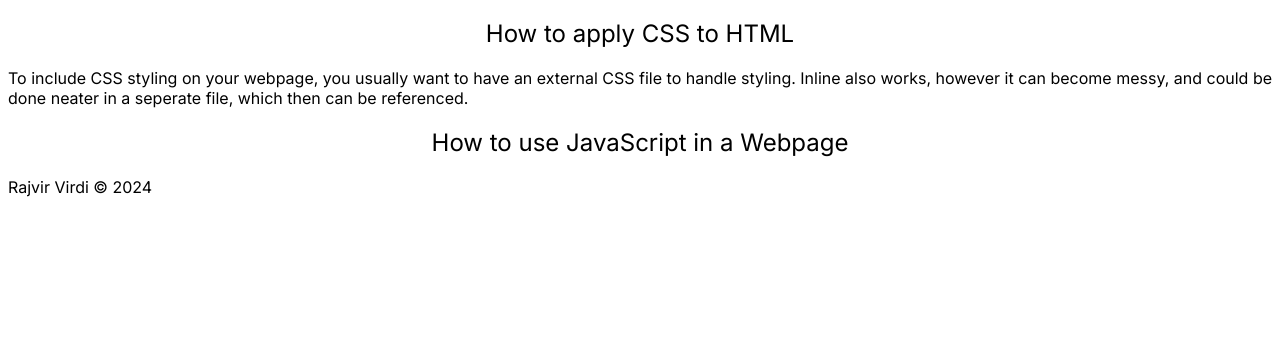
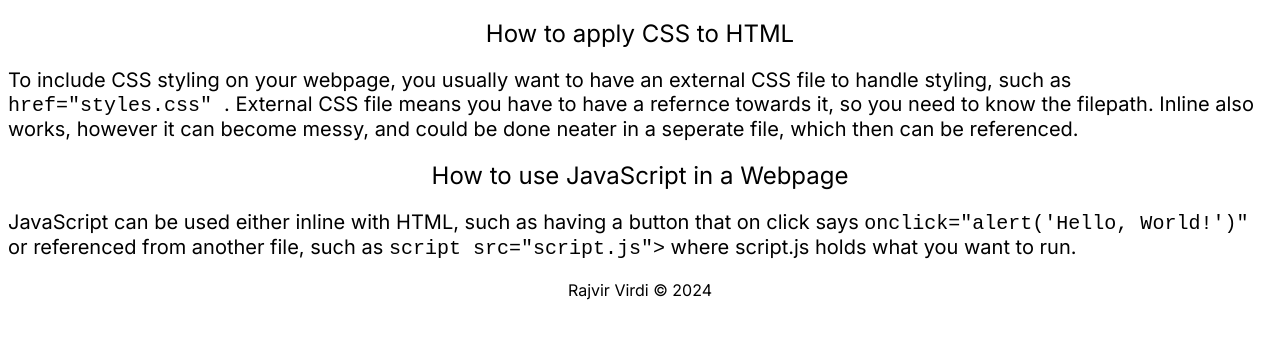
Before and after one commit to RajvirVirdi/assignment-2-repo, a plain HTML site: page index.html in a window 1280 px wide. Shown: the part 139-478 px from the top of the page. Drawn offline with Linux system fonts and the light colour scheme.

Commit message:
some more stuff added

```diff
--- a/index.html
+++ b/index.html
@@ -24,12 +24,19 @@
     <h1>Assignment 2</h1>
     <h2 class="css-question"> How to apply CSS to HTML</h2>
     <p class="css-question">
-        To include CSS styling on your webpage, you usually want to have an external CSS file to handle styling. Inline also works, however it can become messy, and could be done neater in a seperate file, which then can be referenced.
-
+        To include CSS styling on your webpage,
+        you usually want to have an external CSS file to handle styling,
+        such as <code> href="styles.css" </code>.
+        External CSS file means you have to have a refernce towards it,
+        so you need to know the filepath. Inline also works, however it can become messy,
+        and could be done neater in a seperate file, which then can be referenced.
 
     </p>
+
     <h2 class="js-question">How to use JavaScript in a Webpage</h2>
     <p class="js-question">
+        JavaScript can be used either inline with HTML, such as having a button that on click says <code>onclick="alert('Hello, World!')"</code>
+        or referenced from another file, such as <code>script src="script.js"></code> where script.js holds what you want to run.
 
     </p>
 </main>
--- a/style.css
+++ b/style.css
@@ -26,4 +26,18 @@ h2 {
 
 table {
     border: 1px, black;
+    border-color: black;
+    margin: 20px;
 }
+
+code {
+    font-family: 'Courier New', Courier, monospace;
+}
+
+p {
+    font-size: 20px;
+}
+
+footer {
+    text-align: center;
+}
```
Also changed, not shown: views/two.html (+5 -5 lines).
